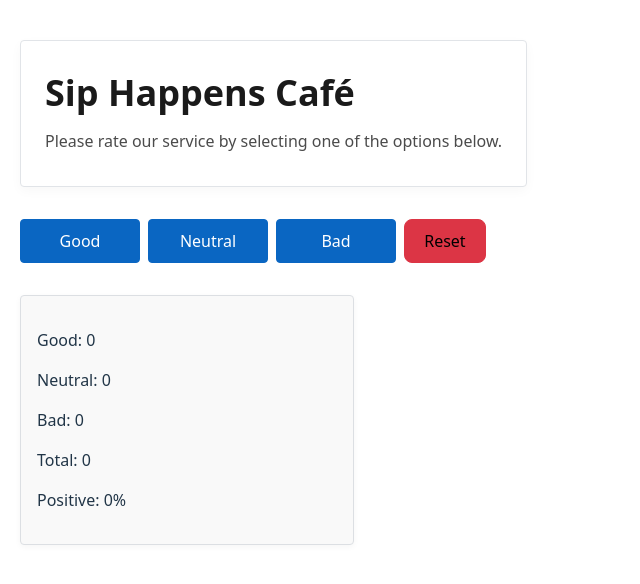
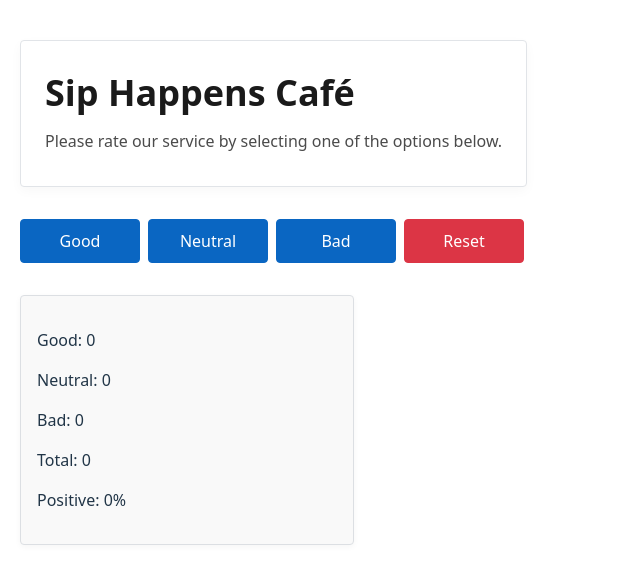
Before and after one commit to TetianaShch/02-react-cafe, a React (Vite) app: page / in a window 1280 px wide. Shown: the top 584 px of the page, without its empty margins (0-640 px from the left). Built offline with nearby package versions, Linux system fonts and the light colour scheme.

Commit message:
add VoteOptions component with handlers and props

```diff
--- a/src/App.tsx
+++ b/src/App.tsx
@@ -32,7 +32,12 @@ const resetVotes = () => {
   return (
     <div className={css.app}>
       <CafeInfo />
-      <VoteOptions onVote={handleVote} onReset={resetVotes} />
+     <VoteOptions
+  onVote={handleVote}
+  onReset={resetVotes}
+  canReset={true}
+/>
+
       <VoteStats votes={votes} />
 
     </div>
--- a/src/components/VoteOptions/VoteOptions.tsx
+++ b/src/components/VoteOptions/VoteOptions.tsx
@@ -4,9 +4,14 @@ import type { VoteType } from '../../types/votes';
 interface VoteOptionsProps {
   onVote: (type: VoteType) => void;
   onReset: () => void;
+  canReset: boolean;
 }
 
-export default function VoteOptions({ onVote, onReset }: VoteOptionsProps) {
+export default function VoteOptions({
+  onVote,
+  onReset,
+  canReset,
+}: VoteOptionsProps) {
   return (
     <div className={css.container}>
       <button className={css.button} onClick={() => onVote('good')}>
@@ -18,9 +23,15 @@ export default function VoteOptions({ onVote, onReset }: VoteOptionsProps) {
       <button className={css.button} onClick={() => onVote('bad')}>
         Bad
       </button>
-      <button className={css.reset} onClick={onReset}>
-        Reset
-      </button>
+
+      {canReset && (
+        <button
+          className={`${css.button} ${css.reset}`}
+          onClick={onReset}
+        >
+          Reset
+        </button>
+      )}
     </div>
   );
 }
```
